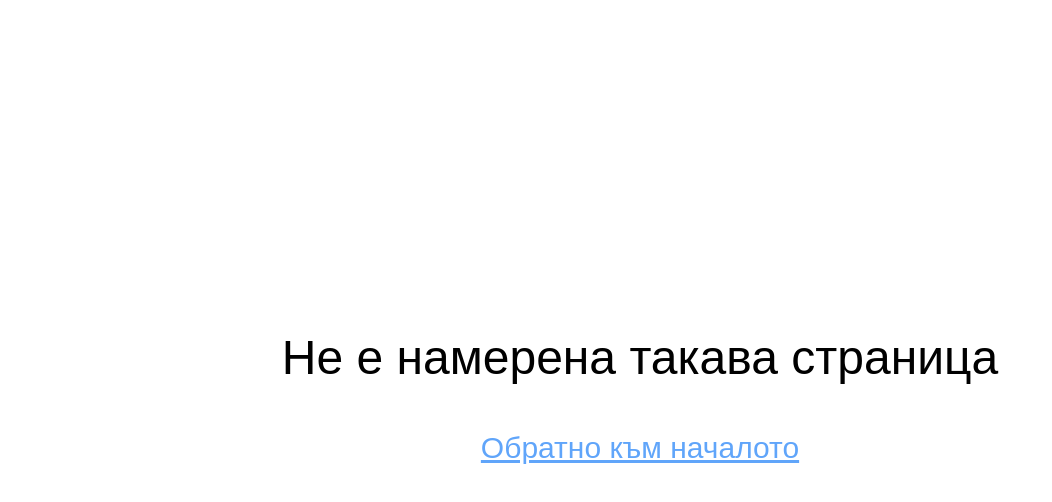
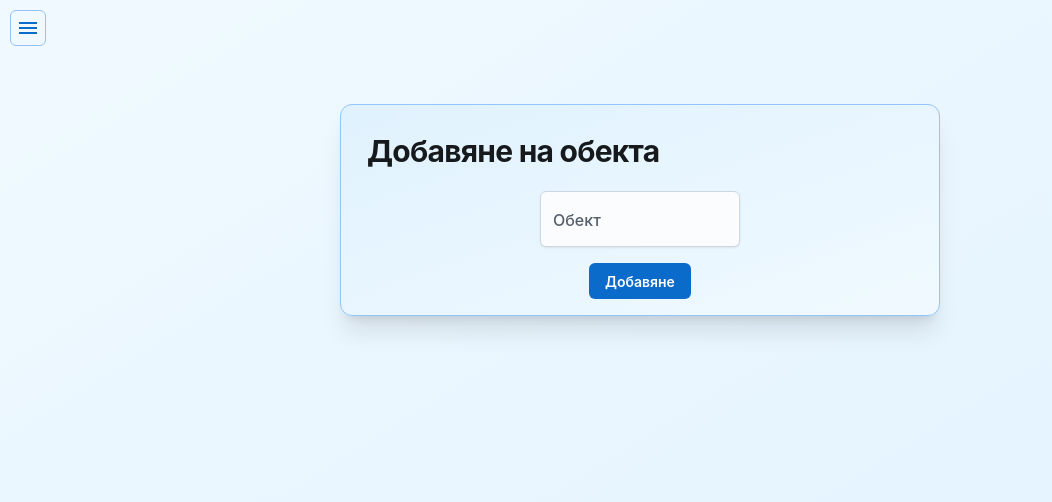
Before and after one commit to PreslavGit/BRS-4, a React (Vite) app: page /types/add in a window 1280 px wide. Shown: the top 502 px of the page, without its empty margins (0-1052 px from the left). Built offline with nearby package versions, Linux system fonts and the light colour scheme; sample sign-in values are in the browser's storage; a web font is replaced by a local one.

Commit message:
manageobj

```diff
--- a/src/APIService.ts
+++ b/src/APIService.ts
@@ -21,6 +21,10 @@ export async function getInsurances(){
         {
             INS_TYPE_ID: 2,
             INS_TYPE_NAME: "Здравна",
+        },
+        {
+            INS_TYPE_ID: 3,
+            INS_TYPE_NAME: "Живот",
         }
     ]
     return type
--- a/src/Components/Tabs/Companies/CompaniesDetails.tsx
+++ b/src/Components/Tabs/Companies/CompaniesDetails.tsx
@@ -3,6 +3,7 @@ import { DataTable, TableHeader } from "../../DataTable";
 import { Product } from "../Products/Product"
 import { Company } from "./Companies"
 import ChevronRightIcon from '@mui/icons-material/ChevronRight';
+import { getProducts } from "../../../APIService";
 
 
 export function CompaniesDetails() {
@@ -31,9 +32,9 @@ export function CompaniesDetails() {
 
     return (
         <>
-            <div className="sm:w-[1000px] w-[600px] p-6 rounded-xl border-blue-900 border-[2px] m-auto mt-12 bg-blue-50">
-                <div className="w-full text-center text-3xl">{c.INS_COMPANY_NAME}</div>
-                <div className="sm:w-[900px] p-6 rounded-xl border-blue-900 border-[2px] m-auto mt-5 mb-1 bg-blue-50">
+         <div className="sm:w-[1000px] h-[500px] p-4 rounded-xl border-blue-300 border-[1px] m-auto mt-12 bg-gradient-to-tl from-sky-50 to-sky-100 shadow-xl">
+                <div className="w-full text-center text-3xl font-mono">{c.INS_COMPANY_NAME}</div>
+                <div className="sm:w-[900px] p-6 rounded-xl border-blue-400 border-[2px] m-auto mt-5 mb-1">
                     <div className=""><ChevronRightIcon sx={{ marginRight: '6px' }} /> Булстат: {c.INS_COMPANY_BULSTAT} </div>
                     <div className=""><ChevronRightIcon sx={{ marginRight: '6px' }} /> Адрес: {c.INS_COMPANY_ADDR}</div>
                     <div className=""><ChevronRightIcon sx={{ marginRight: '6px' }} /> E-MAIL: {c.INS_COMPANY_CONTACT}</div>
@@ -44,7 +45,7 @@ export function CompaniesDetails() {
                             Застрахователни продукти:
                         </div>
                         <div className="max-h-[250px] w-[350px] overflow-y-scroll overflow-x-hidden">
-                            <DataTable data={tableData ?? []} headers={headers} tableName="" hideAction={true} addURL="../../products/add" />
+                            <DataTable data={tableData ?? []} headers={headers} tableName="" hideAction={true} addURL="../../products/add" fetcher={getProducts} />
                         </div>
 
                     </div>
--- /dev/null
+++ b/src/Components/Tabs/ObjectType/ManageObjectType.tsx
@@ -0,0 +1,42 @@
+import { useEffect, useState } from "react";
+import { Type } from "./ObjectType";
+import { useParams } from "react-router-dom";
+import { Typography, Stack, Button } from "@mui/joy";
+import { ConfirmModal } from "../../ConfirmModal";
+import { FormInput } from "../../FormInput";
+import { Company } from "../Companies/Companies";
+
+
+const labels: Record<keyof Type, string> = {
+    INS_OBJECT_TYPE_ID: 'ID',
+    INS_OBJECT_TYPE_NAME: 'Обект'
+}
+
+export function ManageObjectType({ type }: { type: 'Add' | 'Edit' }) {
+    let actionLabel = type === 'Edit' ? 'Редактиране' : 'Добавяне'
+    let caption = actionLabel + ' на обекта'
+
+
+    const [form, setForm] = useState(new Type())
+    const params = useParams()
+    const [openConfirmModal, setConfirmModal] = useState(false);
+
+    return (
+        <div className="sm:w-[600px] w-[300px] p-4 rounded-xl border-blue-300 border-[1px] m-auto mt-12 bg-gradient-to-tl from-sky-50 to-sky-100 shadow-xl">
+        <Typography level="h2" sx={{ margin: '10px', marginBottom: '20px' }}>{caption}</Typography>
+            <Stack spacing={2} direction="row" flexWrap="wrap" useFlexGap justifyContent={'center'}>
+                {(Object.keys(labels) as (keyof Type)[]).map((i, ind) => {
+                    if (ind === 0 && type === "Add") return null
+                    return <FormInput form={form} label={labels[i]} name={i} setForm={setForm} key={i}
+                        disabled={i === 'INS_OBJECT_TYPE_ID'}
+                    />
+                })}
+            </Stack>
+            <div className="w-full flex justify-center items-center mt-4">
+                <Button onClick={() => setConfirmModal(true)}>{actionLabel}</Button>
+            </div>
+            <ConfirmModal state={openConfirmModal} setState={setConfirmModal} type="Info"
+                action={() => [] as any}/>
+        </div>
+    )
+}
--- a/src/Components/Tabs/Products/Product.tsx
+++ b/src/Components/Tabs/Products/Product.tsx
@@ -6,7 +6,7 @@ import { getCompanies, getInsurances, getProducts } from '../../../APIService';
 
 export function Products(){
     const filterInputs: FormProps[] = [
-        { name: 'code', label: 'Код' },
+        //{ name: 'code', label: 'Код' },
         { name: 'name', label: 'Име' },
         { name: 'type', label: 'Вид застраховка',type: 'autocomplete', fetcher: getInsurances, displayProp: 'INS_TYPE_NAME' },
         { name: 'allowsCredit', label: 'Разсрочено палащане', type: 'checkbox' },
--- a/src/main.tsx
+++ b/src/main.tsx
@@ -16,6 +16,7 @@ import { ManagePolicy } from './Components/Tabs/Policies/ManagePolicy.tsx';
 import { CompaniesDetails } from './Components/Tabs/Companies/CompaniesDetails.tsx';
 import { ProductsDetails } from './Components/Tabs/Products/ProductsDetails.tsx';
 import { ObjectType } from './Components/Tabs/ObjectType/ObjectType.tsx'
+import { ManageObjectType } from './Components/Tabs/ObjectType/ManageObjectType.tsx';
 
 
 export function App() {
@@ -35,6 +36,8 @@ export function App() {
 					<Route path='companies/details/:id' element={<CompaniesDetails/>} />
 
 					<Route path='types' element={<ObjectType />} />
+					<Route path='types/add' element={<ManageObjectType type='Add' />} />
+					<Route path='types/edit/:id' element={<ManageObjectType type='Edit' />} />
 
 					<Route path='products' element={<Products />} />
 					<Route path='products/add' element={<ManageProduct type='Add' />} />
```
